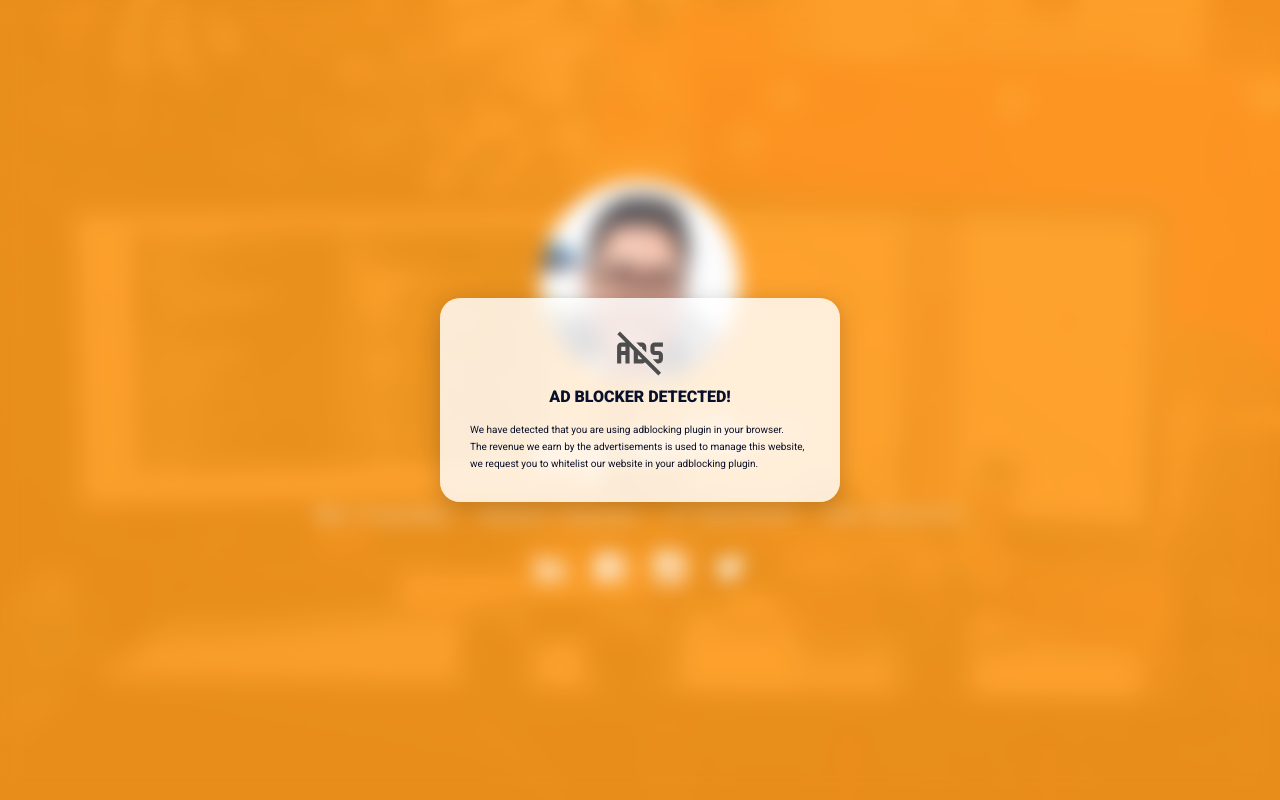
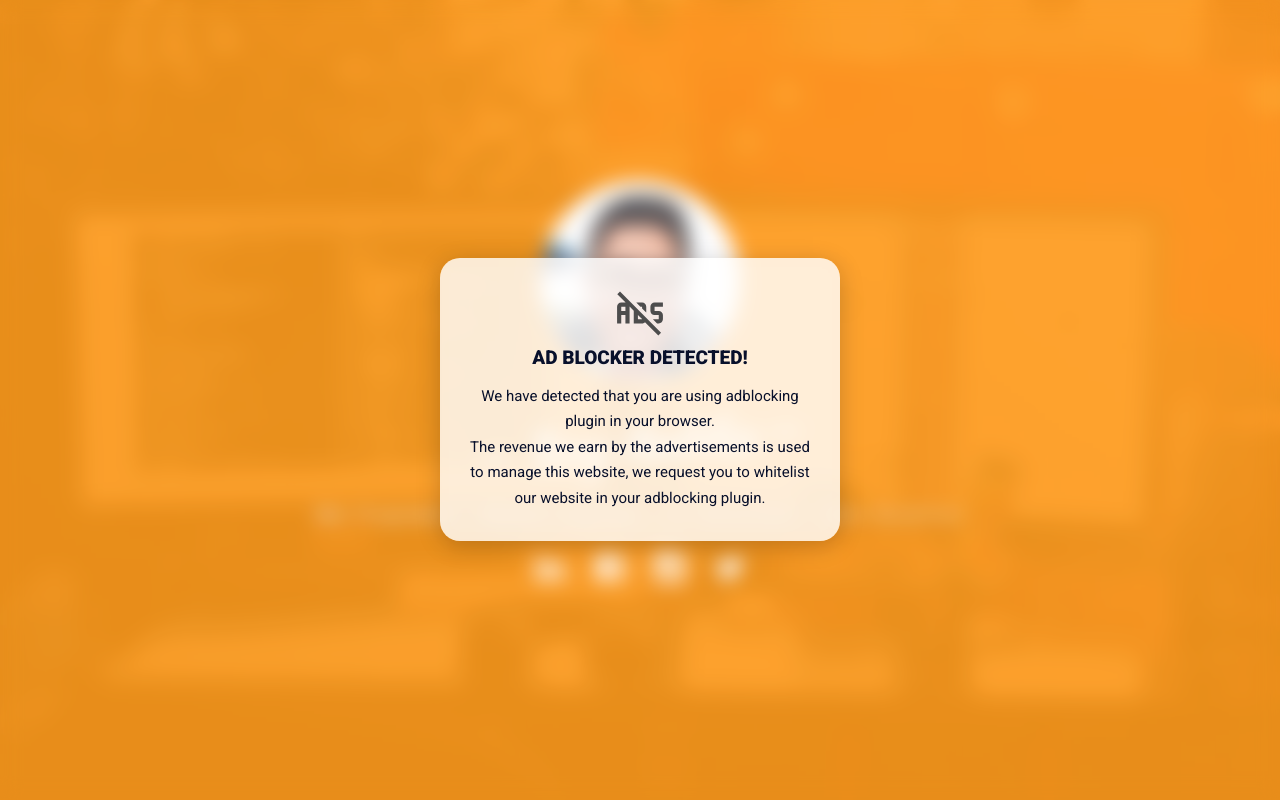
Before and after one commit to royandika/my.id, a plain HTML site: page index.html in a window 1280 px wide. Shown: the top 800 px of the page. Drawn offline with nearby package versions, Linux system fonts and the light colour scheme; some packages are replaced by stand-ins of ours; no server answers; files whose address does not match are found by name.

Commit message:
Update custom.css
Menyesuaikan ukuran teks pada Adblocker

```diff
--- a/css/custom.css
+++ b/css/custom.css
@@ -17,6 +17,7 @@
 
 /* Style untuk Anti-Adblock */
 @import url('https://fonts.googleapis.com/css2?family=Roboto:ital,wght@0,100;0,300;0,400;0,500;0,700;0,900;1,100;1,300;1,400;1,500;1,700;1,900&display=swap');
+
 /* Pop-Up Box by Fineshop */
 .popSc {
 	position: fixed;
@@ -67,16 +68,17 @@
 .popSc .popBo h2 {
 	font-family: 'Roboto', sans-serif;
 	margin: 10px 0 15px 0;
-	  font-size: 1.6rem;
+	font-size: 1.9rem;
 	font-weight: 800;
 	color: #08102b
 }
 
 .popSc .popBo p {
 	font-family: 'Roboto', sans-serif;
+	text-align: center;
 	margin: 0;
 	line-height: 1.7em;
-	  font-size: 1.0rem;
+	font-size: 1.5rem;
 	color: #08102b
 }
 
```
Lines whose indentation alone changed are shown as unchanged.
